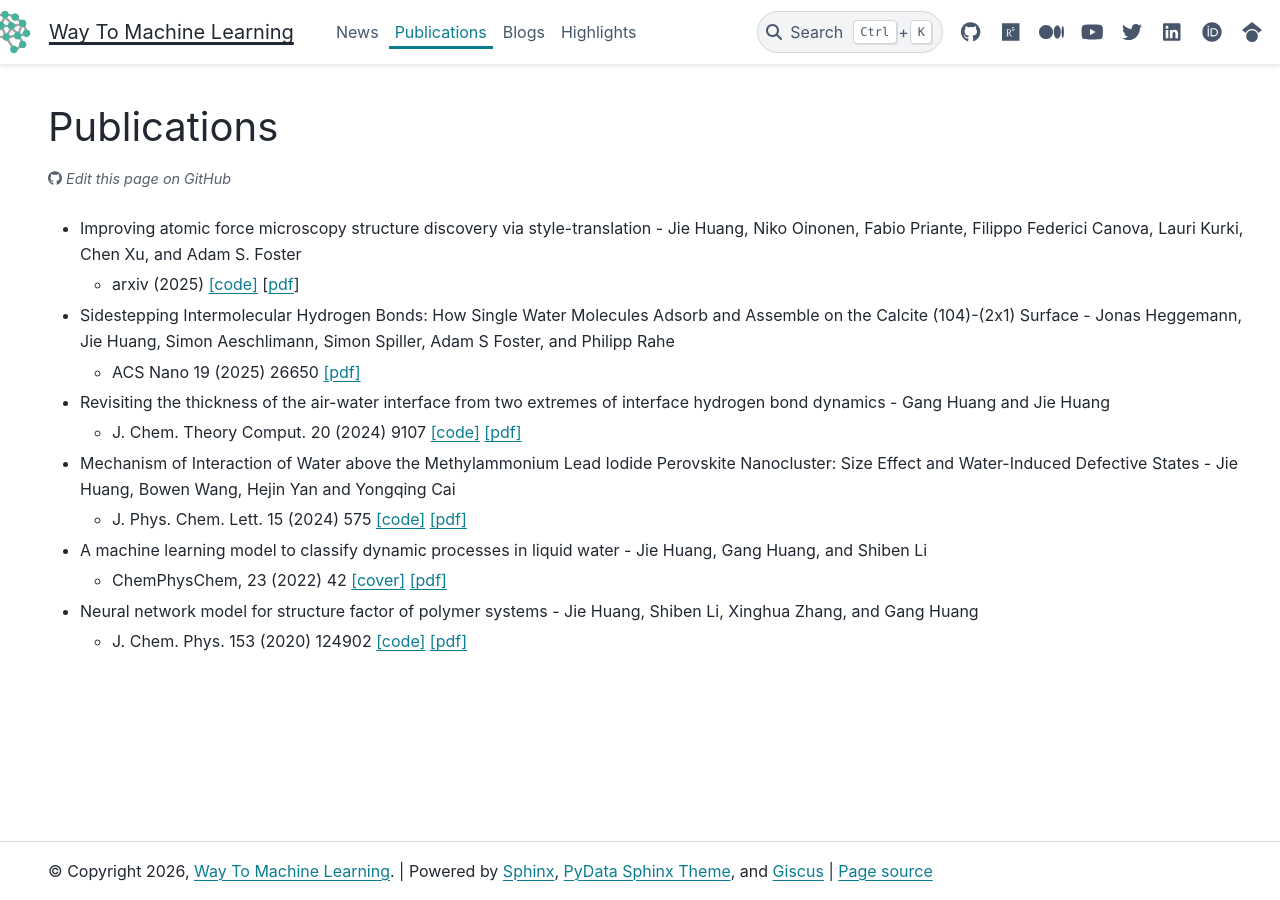
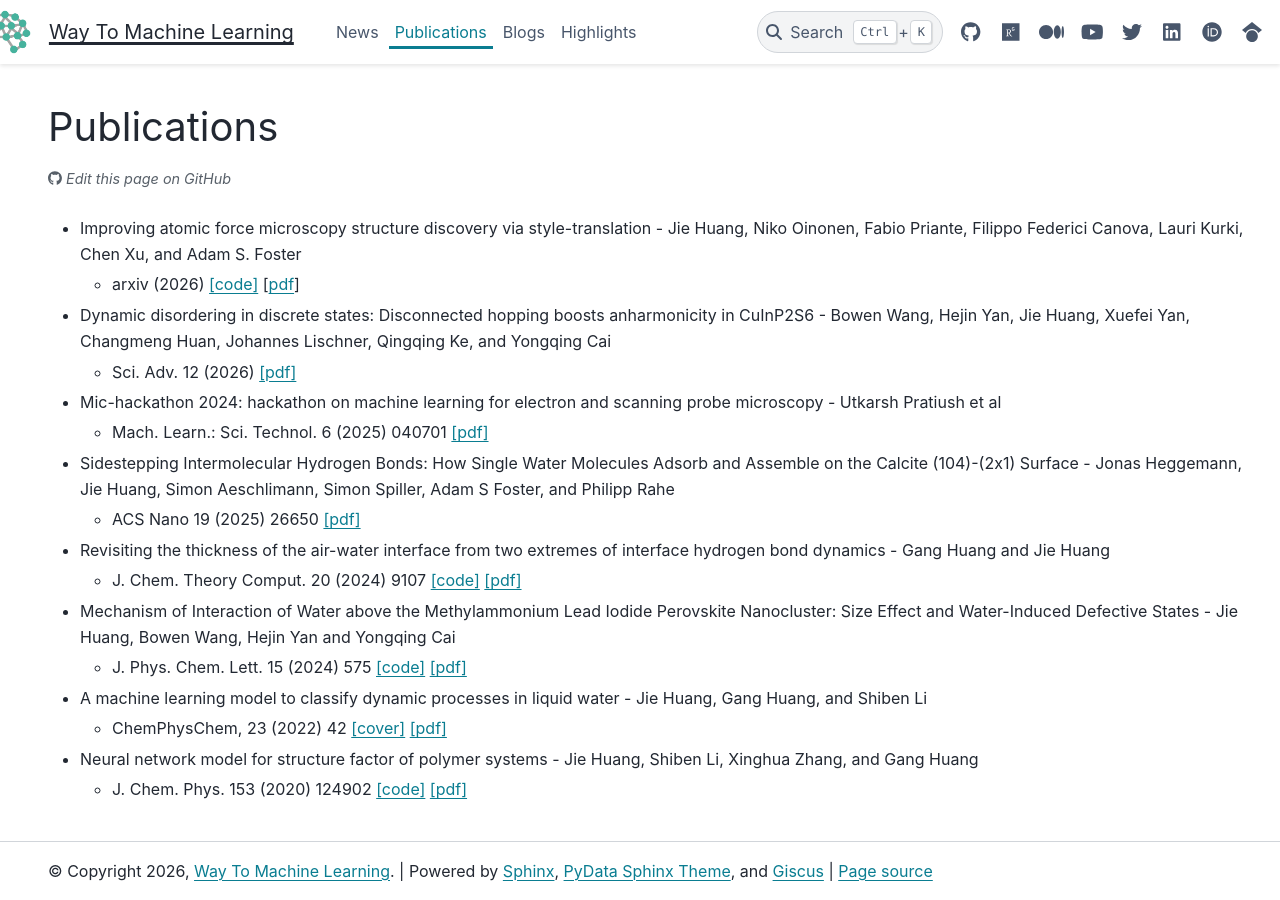
Before and after one commit to way2ml/way2ml.github.io, a Sphinx documentation site: the page built from doc/publications.md, in a window 1280 px wide. Built offline with Sphinx 7.4.7 and the PyData theme 0.15.4, drawn with Linux system fonts in a browser that asks for light colours.

Commit message:
Update publication years and links in publications.md

```diff
--- a/doc/publications.md
+++ b/doc/publications.md
@@ -1,7 +1,10 @@
 # Publications
-
 - Improving atomic force microscopy structure discovery via style-translation - Jie Huang, Niko Oinonen, Fabio Priante, Filippo Federici Canova, Lauri Kurki, Chen Xu, and Adam S. Foster
-  - arxiv (2025) <a href="https://github.com/SINGROUP/StyleTransAugment" target="_blank" rel="noopener">[code]</a> [[pdf](https://arxiv.org/pdf/2509.02240)]
+  - arxiv (2026) <a href="https://github.com/SINGROUP/StyleTransAugment" target="_blank" rel="noopener">[code]</a> [[pdf](https://arxiv.org/pdf/2509.02240)]
+- Dynamic disordering in discrete states: Disconnected hopping boosts anharmonicity in CuInP2S6 - Bowen Wang, Hejin Yan, Jie Huang, Xuefei Yan, Changmeng Huan, Johannes Lischner, Qingqing Ke, and Yongqing Cai
+  - Sci. Adv. 12 (2026) <a href="./_static/publications/2026_sciadv.pdf" target="_blank" rel="noopener">[pdf]</a>
+- Mic-hackathon 2024: hackathon on machine learning for electron and scanning probe microscopy - Utkarsh Pratiush et al
+  - Mach. Learn.: Sci. Technol. 6 (2025) 040701 <a href="./_static/publications/2025_hackthon.pdf" target="_blank" rel="noopener">[pdf]</a>
 - Sidestepping Intermolecular Hydrogen Bonds: How Single Water Molecules Adsorb and Assemble on the Calcite (104)-(2x1) Surface - Jonas Heggemann, Jie Huang, Simon Aeschlimann, Simon Spiller, Adam S Foster, and Philipp Rahe
   - ACS Nano 19 (2025) 26650 <a href="./_static/publications/2025_ACS_Nano.pdf" target="_blank" rel="noopener">[pdf]</a>
 - Revisiting the thickness of the air-water interface from two extremes of interface hydrogen bond dynamics - Gang Huang and Jie Huang
```
